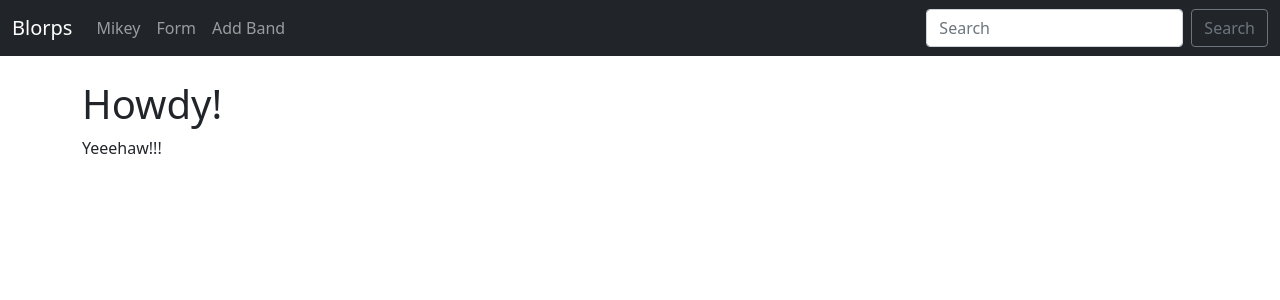
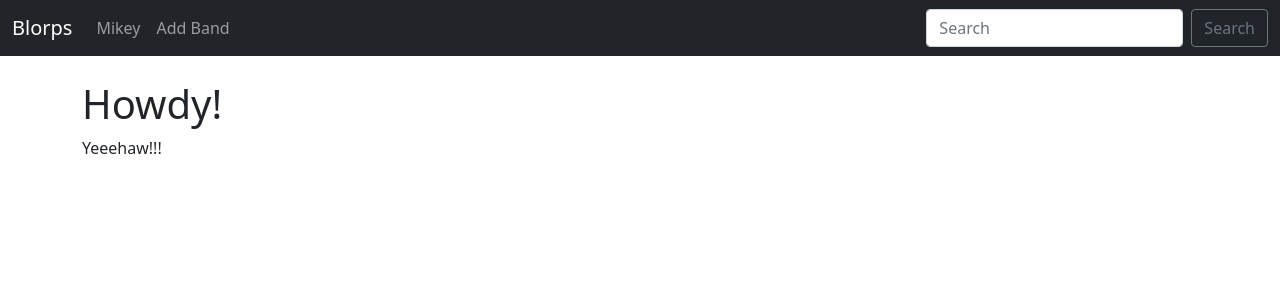
Before and after one commit to HSU-S21-CS232/p05-mc683, a Flask app: page / in a window 1280 px wide. Shown: the top 300 px of the page. Run offline with Flask 2, Linux system fonts and the light colour scheme.

Commit message:
Removed link from navbar.

```diff
--- a/templates/navbar.html
+++ b/templates/navbar.html
@@ -11,9 +11,7 @@
             <a class="nav-link" href="{{ url_for('user', name='Mikey')}}">Mikey</a>
           </li>
 
-          <li class="nav-item">
-            <a class="nav-link" href="{{ url_for('name')}}">Form</a>
-          </li>
+
 
           <li class="nav-item">
             <a class="nav-link" href="{{ url_for('add_band')}}">Add Band</a>
```
